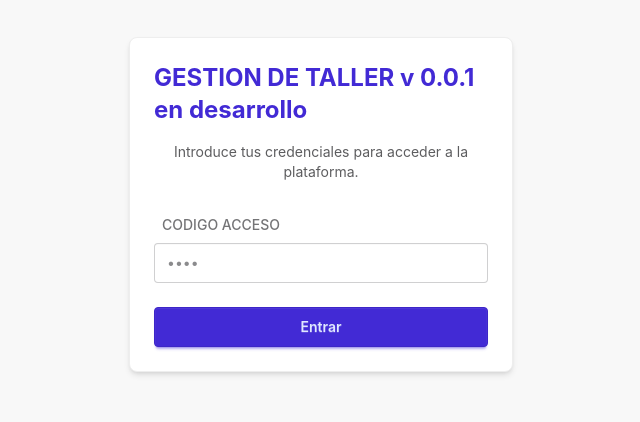
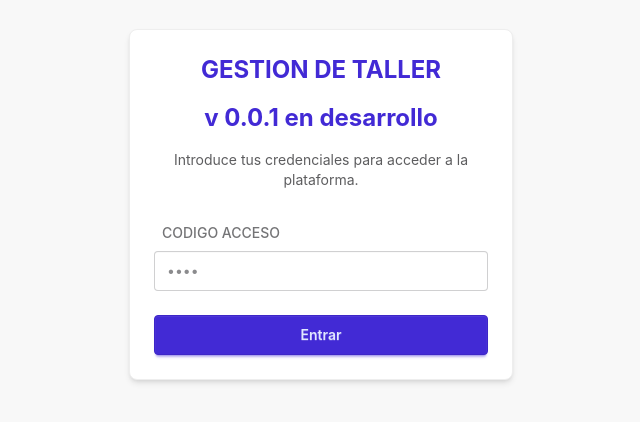
Before and after one commit to franselles/taller-v, a Nuxt app: page / in a window 1280 px wide. Shown: the part 196-618 px from the top of the page, without its empty margins (319-959 px from the left). Built offline with nearby package versions, Linux system fonts and the light colour scheme.

Commit message:
taller_04

```diff
--- a/app/pages/dash/vehicles/edit/[id].vue
+++ b/app/pages/dash/vehicles/edit/[id].vue
@@ -64,7 +64,7 @@ const handleSubmit = async () => {
     statusMessage.value = null;
 
     try {
-        await $fetch(`/api/vehicles`, {
+        await $fetch(`/api/vehicle`, {
             // Tu endpoint PUT que acepta el cuerpo de actualización
             method: "PUT",
             body: {
@@ -87,7 +87,7 @@ const handleSubmit = async () => {
 
         // Redirigir de vuelta a la lista tras 1.5 segundos
         setTimeout(() => {
-            navigateTo("/dash/vehiculos");
+            navigateTo("/dash/vehicles");
         }, 1500);
     } catch (error: any) {
         console.error("Error al actualizar:", error);
--- a/app/pages/dash/vehicles/new.vue
+++ b/app/pages/dash/vehicles/new.vue
@@ -27,7 +27,7 @@ const handleSubmit = async () => {
 
     try {
         // Petición al endpoint que acabas de definir
-        await $fetch("/api/vehiculos", {
+        await $fetch("/api/vehicle", {
             // Ajusta la URL exacta de tu endpoint si cambia
             method: "POST",
             body: {
@@ -61,7 +61,7 @@ const handleSubmit = async () => {
 
         // Opcional: Redirigir a la lista de vehículos tras 2 segundos
         setTimeout(() => {
-            navigateTo("/dash/vehiculos");
+            navigateTo("/dash/vehicles");
         }, 2000);
     } catch (error: any) {
         statusMessage.value = {
@@ -179,7 +179,6 @@ const handleSubmit = async () => {
                                 placeholder="0"
                                 class="input input-bordered w-full"
                                 min="0"
-                                required
                                 :disabled="loading"
                             />
                         </div>
--- a/app/pages/index.vue
+++ b/app/pages/index.vue
@@ -28,8 +28,13 @@ const handleLogin = async () => {
                 <h2
                     class="card-title text-2xl font-bold justify-center mb-2 text-primary"
                 >
-                    GESTION DE TALLER v 0.0.1 en desarrollo
+                    GESTION DE TALLER
                 </h2>
+                <h3
+                    class="card-title text-2xl font-bold justify-center mb-2 text-primary"
+                >
+                    v 0.0.1 en desarrollo
+                </h3>
                 <p class="text-sm text-base-content/70 text-center mb-4">
                     Introduce tus credenciales para acceder a la plataforma.
                 </p>
```
Also changed, not shown: 1 other file (tests, documents, lock files or other folders).
